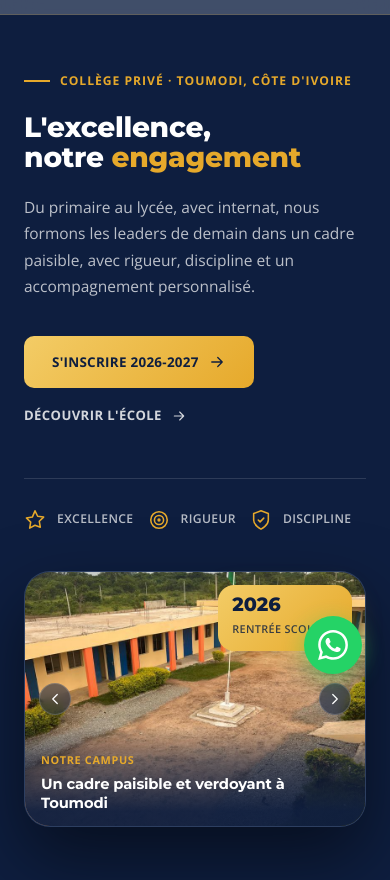
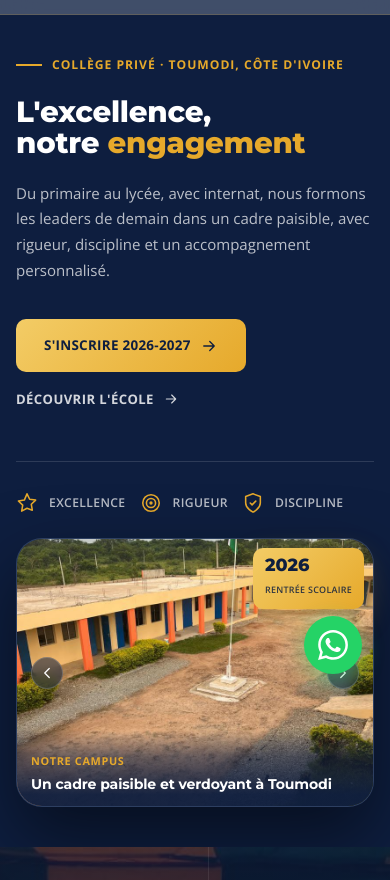
Before and after one commit to Jcalixte24/elites, a plain HTML site: page index.html in a window 390 px wide. Shown: the part 142-1022 px from the top of the page. Drawn offline with nearby package versions, Linux system fonts and the light colour scheme; no server answers.

Commit message:
Fix badge carousel : top-right permanent, plus de superposition caption
Co-Authored-By: Claude Sonnet 4.6 <noreply@anthropic.com>

```diff
--- a/shared.css
+++ b/shared.css
@@ -217,34 +217,37 @@ h1 em, h2 em, h3 em { font-style: normal; color: var(--gold-ink); }
 .hc-arrow .ic { width: 18px; height: 18px; }
 .hc-arrow.prev { left: 14px; }
 .hc-arrow.next { right: 14px; }
-.hero-badge { position: absolute; bottom: -22px; left: -22px; z-index: 3; background: linear-gradient(135deg, var(--gold-soft), var(--gold)); color: var(--navy); padding: 16px 22px; border-radius: 16px; box-shadow: var(--shadow-gold); }
-.hero-badge strong { display: block; font-family: var(--disp); font-size: 1.6rem; font-weight: 800; line-height: 1; }
-.hero-badge span { font-family: var(--lbl); font-size: .68rem; font-weight: 600; letter-spacing: .03em; text-transform: uppercase; opacity: .8; }
+.hero-badge { position: absolute; top: 18px; right: 18px; z-index: 4; background: linear-gradient(135deg, var(--gold-soft), var(--gold)); color: var(--navy); padding: 14px 20px; border-radius: 14px; box-shadow: var(--shadow-gold); }
+.hero-badge strong { display: block; font-family: var(--disp); font-size: 1.5rem; font-weight: 800; line-height: 1; }
+.hero-badge span { font-family: var(--lbl); font-size: .63rem; font-weight: 600; letter-spacing: .03em; text-transform: uppercase; opacity: .85; }
 @media(max-width:980px){
-  .hero-in { grid-template-columns:1fr; padding:48px 24px 56px; gap:40px; }
-  .hero-carousel { aspect-ratio: 16/10; }
-  /* Badge déplacé en haut à droite pour ne pas couvrir la légende */
-  .hero-badge { left: auto; right: 14px; bottom: auto; top: 14px; }
-  .hc-slide-cap { padding: 32px 20px 18px; }
-  .hc-slide-cap h3 { font-size: 1rem; }
-  /* Titre hero responsive */
+  .hero-in { grid-template-columns:1fr; padding:40px 20px 48px; gap:32px; }
+  .hero-carousel { aspect-ratio: 16/9; }
+  .hero-badge { top: 12px; right: 12px; padding: 10px 16px; }
+  .hero-badge strong { font-size: 1.3rem; }
+  .hero-badge span { font-size: .6rem; }
+  .hc-slide-cap { padding: 28px 18px 16px; }
+  .hc-slide-cap h3 { font-size: .97rem; }
   .hero-title { font-size: clamp(2rem, 6vw, 3rem); }
 }
 @media(max-width:600px){
-  .hero-title { font-size: clamp(1.75rem, 7vw, 2.4rem); }
-  .hero-sub { font-size: .97rem; }
+  .hero-in { padding: 32px 16px 40px; gap: 24px; }
+  .hero-title { font-size: clamp(1.7rem, 7.5vw, 2.4rem); }
+  .hero-sub { font-size: .94rem; }
   .hero-carousel { aspect-ratio: 4/3; }
-  .hero-badge { padding: 10px 14px; }
-  .hero-badge strong { font-size: 1.2rem; }
+  .hero-badge { top: 10px; right: 10px; padding: 8px 12px; border-radius: 10px; }
+  .hero-badge strong { font-size: 1.1rem; }
+  .hero-badge span { font-size: .56rem; }
   .hc-arrow { width: 32px; height: 32px; }
-  .hc-slide-cap h3 { font-size: .92rem; }
-  .hc-slide-cap { padding: 24px 16px 14px; }
+  .hc-slide-cap h3 { font-size: .88rem; }
+  .hc-slide-cap { padding: 22px 14px 12px; }
 }
 @media(max-width:380px){
-  .hero-title { font-size: 1.6rem; }
-  .hero-sub { font-size: .9rem; }
-  .hc-slide-cap .hc-tag { font-size: .6rem; }
-  .hc-slide-cap h3 { font-size: .85rem; }
+  .hero-title { font-size: 1.55rem; }
+  .hero-sub { font-size: .88rem; }
+  .hc-slide-cap .hc-tag { font-size: .58rem; }
+  .hc-slide-cap h3 { font-size: .82rem; }
+  .hero-badge { top: 8px; right: 8px; }
 }
 
 /* ── Stats band ── */
```
